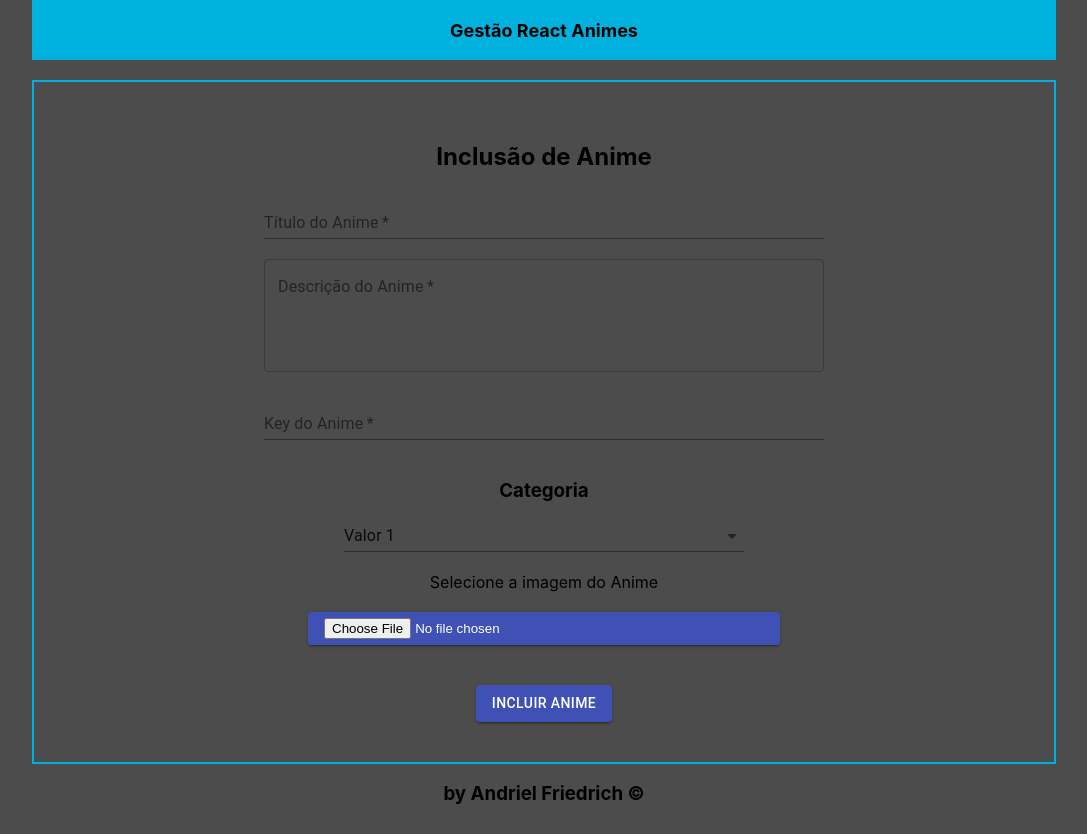
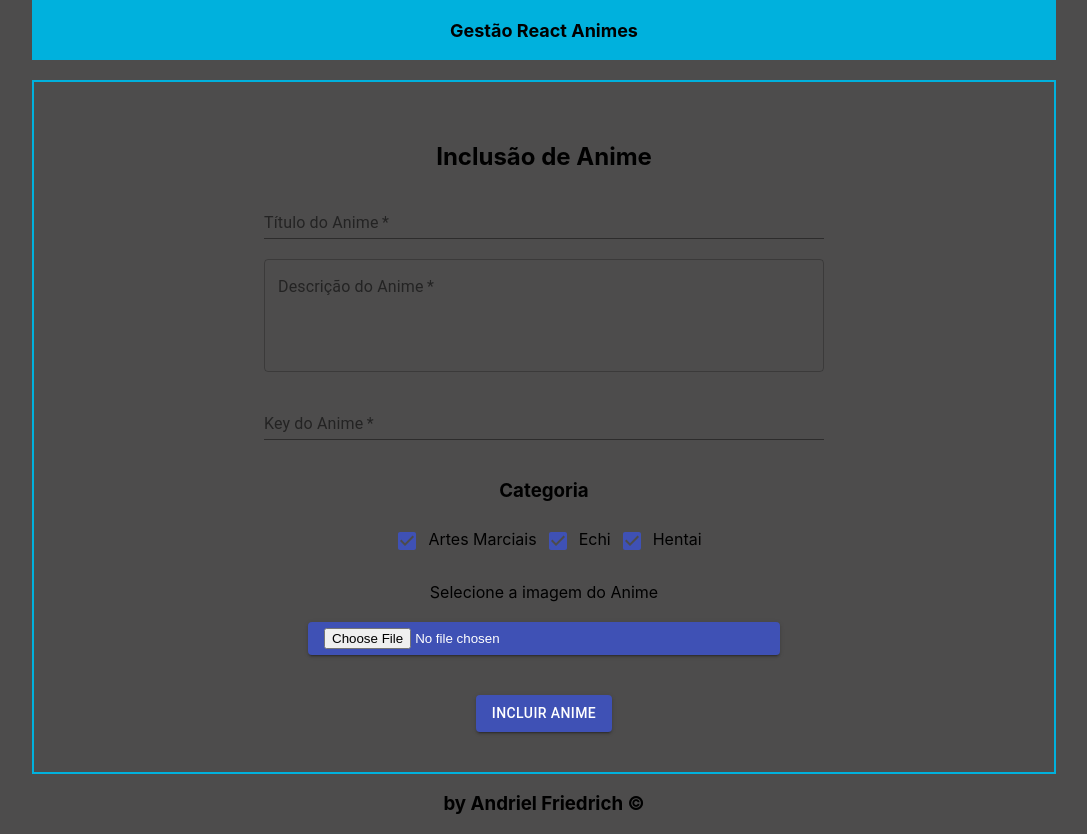
Before and after one commit to ANDRIEL123/front-reactanimes, a React (Create React App) app: page /incluir-anime in a window 1280 px wide. Shown: the whole page, without its empty margins (96-1183 px from the left). Built offline with nearby package versions, Linux system fonts and the light colour scheme.

Commit message:
Ajustes diversos

```diff
--- a/src/pages/inclusao.js
+++ b/src/pages/inclusao.js
@@ -1,11 +1,10 @@
 import React, { Component } from 'react'
 import TextField from '@material-ui/core/TextField'
 import Button from '@material-ui/core/Button'
-import Input from '@material-ui/core/Input';
+import Checkbox from '@material-ui/core/Checkbox';
 import api from '../services/api'
 import Header from './header'
 import './inclusao.css'
-import Select from '@material-ui/core/Select';
 
 
 export default class Incluir extends Component {
@@ -130,18 +129,24 @@ export default class Incluir extends Component {
 
                         <br></br><br></br>
                         <h3>Categoria</h3>
-                        <Select
-                            native
-                            name="categoria"
-                            value={categoria}
-                            onChange={this.changeHandler}
-                            style={{ width: "50vmin" }}
-                        >
-
-                            <option value="valor1">Valor 1</option>
-                            <option value="valor2">Valor 2</option>
-                            <option value="valor3">Valor 3</option>
-                        </Select>
+                        <Checkbox
+                            checked
+                            onChange={""}
+                            name="checkedB"
+                            color="primary"
+                        />Artes Marciais
+                        <Checkbox
+                            checked
+                            onChange={""}
+                            name="checkedB"
+                            color="primary"
+                        />Echi
+                        <Checkbox
+                            checked
+                            onChange={""}
+                            name="checkedB"
+                            color="primary"
+                        />Hentai
                         <br></br><br></br>
                         Selecione a imagem do Anime <br></br><br></br>
                         <div className="input-file">
--- a/src/pages/menu.js
+++ b/src/pages/menu.js
@@ -12,12 +12,13 @@ import Img from './wallpaper_batman-JS.png'
 export default class Menu extends Component {
     state = {
         animes: [],
-        animesAux: [],
+        numRegisters: 0,
         search: '',
         title: '',
         description: '',
         key: '',
-        page: 1
+        page: 1,
+        limitPage: 1
     }
 
     pegaUrlAtual = () => {
@@ -26,37 +27,62 @@ export default class Menu extends Component {
     }
 
     loadAnimesApi = async (page = 1) => {
+        const { numRegisters } = this.state
+
+        //FAÇO UMA REQUISIÇÃO PARA A ROTA /animes e passo o parametro Page
+        //para informar ao back em que page está, no back ficaria:
+        //req.query.page
         const response = await api('/animes', {
             params: {
                 page: page
             }
         })
 
+        //Pego o objeto retornado do MYSQL informando o número de registros
+        //Utilizando o SQL_CALC_FOUND_ROWS e após SELECT FOUND_ROWS() para descobrir
+        //A quantidade de registros, avalie o back
+        let numRegistros = Object.values(response.data.numRegisters)
+
+        //Se o numero de registros da tabela animes for maior que 10, então
+        //A aplicação possuí mais de uma página, dessa forma divido por 10
+        //que é o limite de registros por página e aplico a regra conforme
+        //função ajustaPageRegisters()
+        if (numRegistros[0] > 10) {
+            this.setState({ limitPage: this.ajustaPageRegisters(numRegisters / 10) })
+        } else {
+            this.setState({ limitPage: 1 })
+        }
+
         this.setState({
-            animes: response.data.response
+            animes: response.data.response,
+            numRegisters: numRegistros[0]
         })
-        console.log(response.data.response)
+    }
+
+    ajustaPageRegisters = (number) => {
+        if ((number - parseInt(number)) === 0) {
+            return parseInt(number)
+        } else {
+            return parseInt(number) + 1
+        }
     }
 
     previousPage = () => {
         let { page } = this.state
         const pageAux = page
 
-        if (this.state.page > 0) {
+        if (this.state.page > 1) {
             this.setState({ page: page - 1 })
+            const pageNumber = pageAux - 1
+            this.loadAnimesApi(pageNumber)
         }
-
-        const pageNumber = pageAux - 1
-
-        this.loadAnimesApi(pageNumber)
     }
 
     nextPage = () => {
-        let { page } = this.state
+        let { page, numRegisters, limitPage } = this.state
         const pageAux = page
 
         this.setState({ page: page + 1 })
-
         const pageNumber = pageAux + 1
 
         this.loadAnimesApi(pageNumber)
@@ -88,15 +114,21 @@ export default class Menu extends Component {
     */
 
     loadFilterAnimes = async () => {
+        const { search } = this.state
+        //SÓ CONSULTO SE FOR PELOMENOS 2 LETRAS NO FILTRO
+        if (search.length > 1) {
             const response = await api.get('/animes/filter/animes', {
                 //Envio ao back o parametro (query)
                 //titleAnime abaixo, no back ficando req.query.titleAnime
                 params: {
-                titleAnime: this.state.search
+                    titleAnime: search
                 }
             })
-        this.setState({ animes: response.data.response })
+            this.setState({ animes: response.data.response, page: 1, limitPage: 1 })
             console.log(response.data.response)
+        } else {
+            alert('Digite pelo menos 2 letras na pesquisa.')
+        }
     }
 
     removerAnime = (anime, index) => {
@@ -122,7 +154,7 @@ export default class Menu extends Component {
     }
 
     render() {
-        const { animes, animesAux, search, page } = this.state
+        const { animes, page, limitPage } = this.state
         return (
             <div className="main-menu">
                 <Header />
@@ -185,9 +217,9 @@ export default class Menu extends Component {
 
                     ))}
                     <div className="pages-animes">
-                        <Button variant="contained" className="btn-ant" type="submit" color="primary" onClick={() => this.previousPage()} >Página anterior</Button>
+                        <Button variant="contained" disabled={page === 1} className="btn-ant" type="submit" color="primary" onClick={() => this.previousPage()} >Página anterior</Button>
                         <h3>Página {page}</h3>
-                        <Button variant="contained" className="btn-prox" type="submit" color="primary" onClick={() => this.nextPage()} >Próxima Página</Button>
+                        <Button variant="contained" disabled={page === limitPage} className="btn-prox" type="submit" color="primary" onClick={() => this.nextPage()} >Próxima Página</Button>
                     </div>
                     <div>
                         <h3> by Andriel Friedrich © </h3>
```
Also changed, not shown: 2 other files (tests, documents, lock files or other folders). Lines whose indentation alone changed are shown as unchanged.
